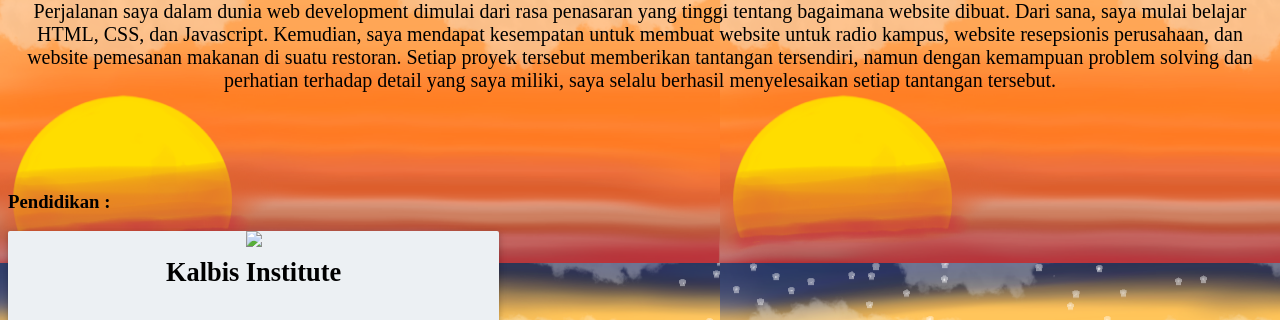
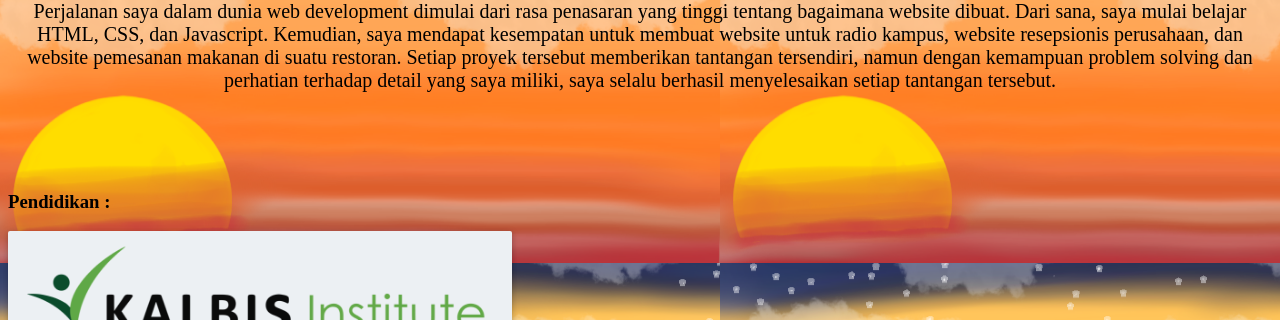
Before and after one commit to DavidTho18/intermedieteAssignment-Richard, a plain HTML site: page index.html in a window 1280 px wide. Shown: the part 470-790 px from the top of the page. Drawn offline with Linux system fonts and the light colour scheme; a script that the page names is missing.

Commit message:
Update index.html

```diff
--- a/index.html
+++ b/index.html
@@ -60,7 +60,7 @@
                             <div class="col-sm-3">
                                 <div class="card">
                                 <div class="card-image">
-                                    <img class="img-responsive" src="assets/kalbis.png"><br />
+                                    <img class="img-responsive" src="kalbis.png"><br />
                                     <span class="card-title">Kalbis Institute</span>
                                 </div>
 
```
